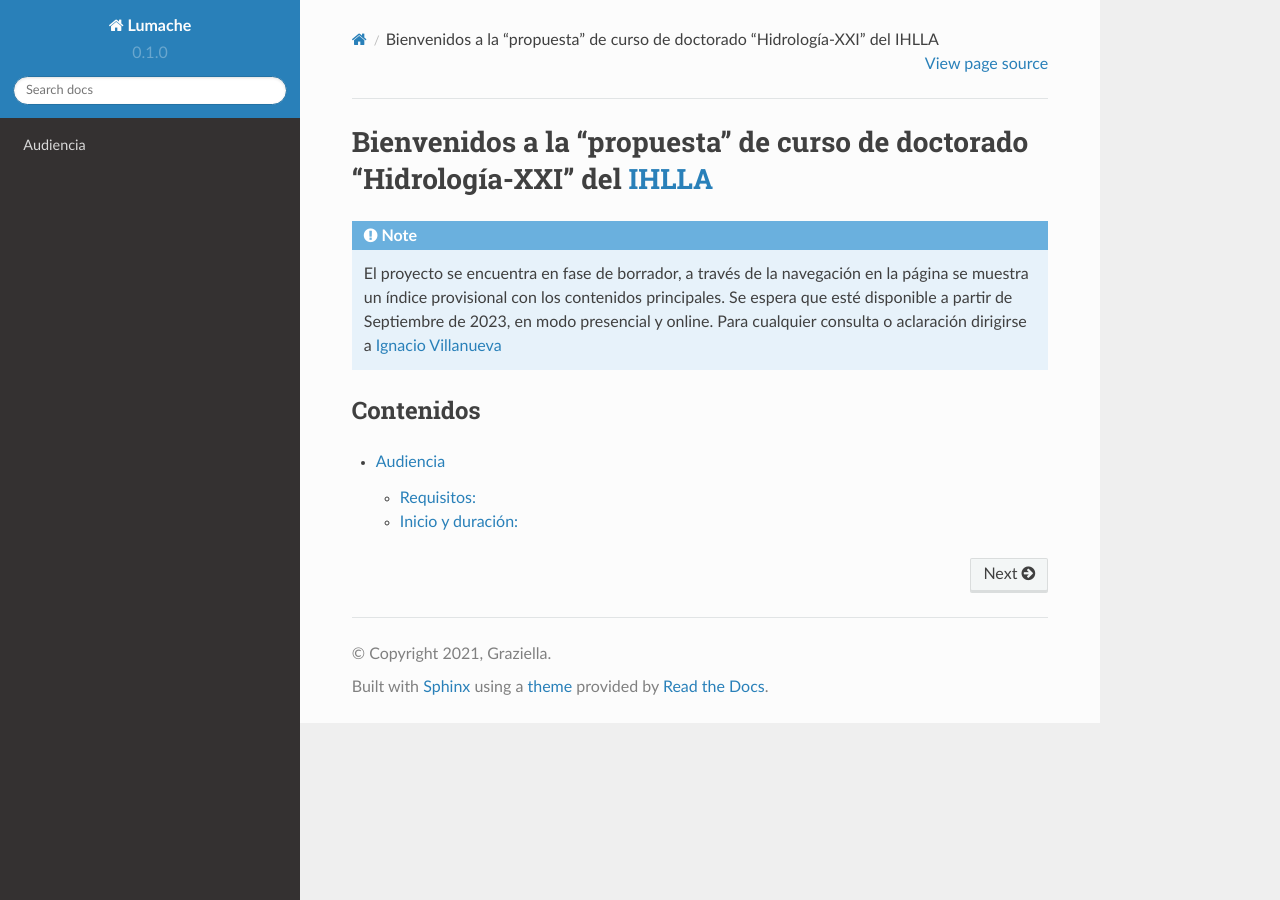
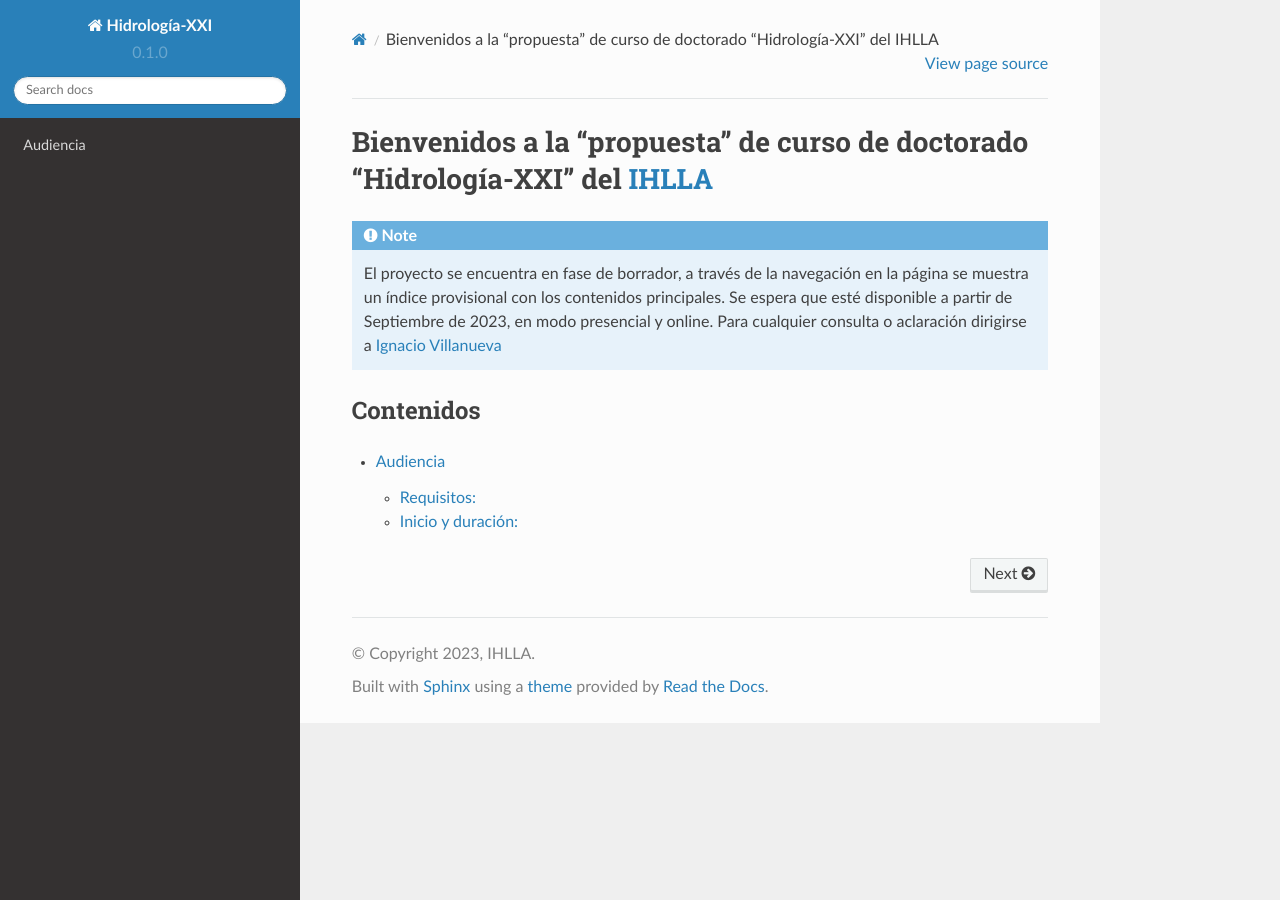
Before and after one commit to ivillamadrid/HidrologiaXXI, a Sphinx documentation site: the page built from docs/source/index.rst, in a window 1280 px wide. Built offline with Sphinx 7.4.7 and the Read the Docs theme 2.0.0, drawn with Linux system fonts in a browser that asks for light colours; pages that are not in the unit, such as notebooks, are missing from menus.

Commit message:
Update conf.py

```diff
--- a/docs/source/conf.py
+++ b/docs/source/conf.py
@@ -2,9 +2,9 @@
 
 # -- Project information
 
-project = 'Lumache'
-copyright = '2021, Graziella'
-author = 'Graziella'
+project = 'Hidrología-XXI'
+copyright = '2023, IHLLA'
+author = 'ivillanueva'
 
 release = '0.1'
 version = '0.1.0'
```
